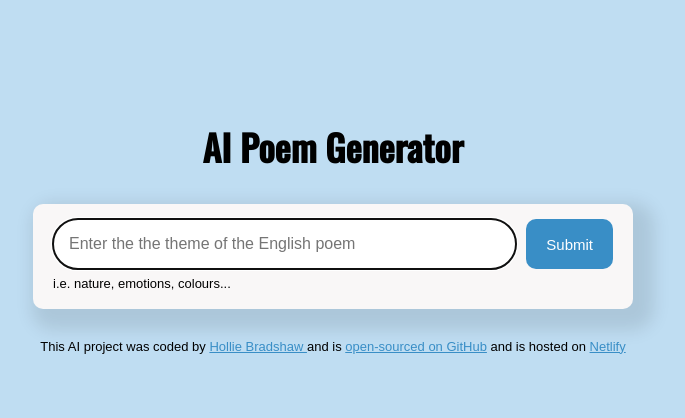
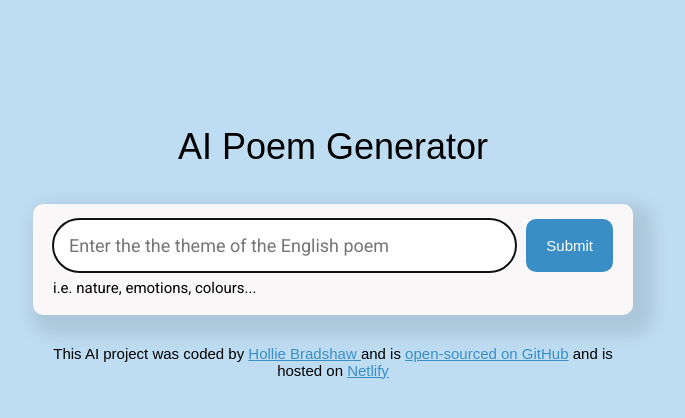
Before and after one commit to Hollieb63/poem-generator, a plain HTML site: page index.html in a window 1280 px wide. Shown: the whole page, without its empty margins (307-992 px from the left). Drawn offline with nearby package versions, Linux system fonts and the light colour scheme; a web font is replaced by a local one.

Commit message:
changed the fonts of h1, input, hint and footer

```diff
--- a/index.html
+++ b/index.html
@@ -8,6 +8,10 @@
     <link rel="preconnect" href="https://fonts.googleapis.com">
 <link rel="preconnect" href="https://fonts.gstatic.com" crossorigin>
 <link href="https://fonts.googleapis.com/css2?family=Oswald:wght@500&family=Playfair+Display:wght@700&family=Poppins&display=swap" rel="stylesheet">
+<link href="https://api.fontshare.com/v2/css?f[]=satoshi@300,500&display=swap" rel="stylesheet">
+<link rel="preconnect" href="https://fonts.googleapis.com">
+<link rel="preconnect" href="https://fonts.gstatic.com" crossorigin>
+<link href="https://fonts.googleapis.com/css2?family=Roboto:ital,wght@0,100;0,300;0,400;0,500;0,700;0,900;1,100;1,300;1,400;1,500;1,700;1,900&display=swap" rel="stylesheet">
     <link rel="stylesheet" href="src/style.css">
     <title>AI Poem-Generator</title>
 </head>
--- a/src/style.css
+++ b/src/style.css
@@ -7,12 +7,16 @@ h1{
     font-size: 36px;
     line-height: 1.5;
     text-align: center;
-    font-family: 'Oswald', sans-serif;
+    font-family: 'Satoshi', sans-serif;
+    font-weight: 300;
 
 }
 .container{
-margin: 120px auto;
-max-width: 600px;
+  margin:120px auto;
+  max-width: 600px;
+
+background-position: center;
+
 }
 header{
     margin-bottom:30px;
@@ -55,8 +59,10 @@ font-size: 15px;
 }
 footer{
     text-align: center;
-    font-size: 13px;
+    font-size: 15px;
     margin-top: 30px;
+    font-family: 'Satoshi', sans-serif;
+
 }
 a{
     color: #398ec6;
@@ -74,8 +80,13 @@ a{
 }
 .hint{
     line-height: 1.5;
-    font-size: 13px;
+    font-size: 15px;
     margin-top: 5px;
+    font-family:"Roboto", sans-serif;
+}
+#instructions.prompt{
+    font-family:"Roboto", sans-serif;
+    font-size: 18px;
 }
     .generating {
         animation: blink-animation 1s steps(5, start) infinite;
```
